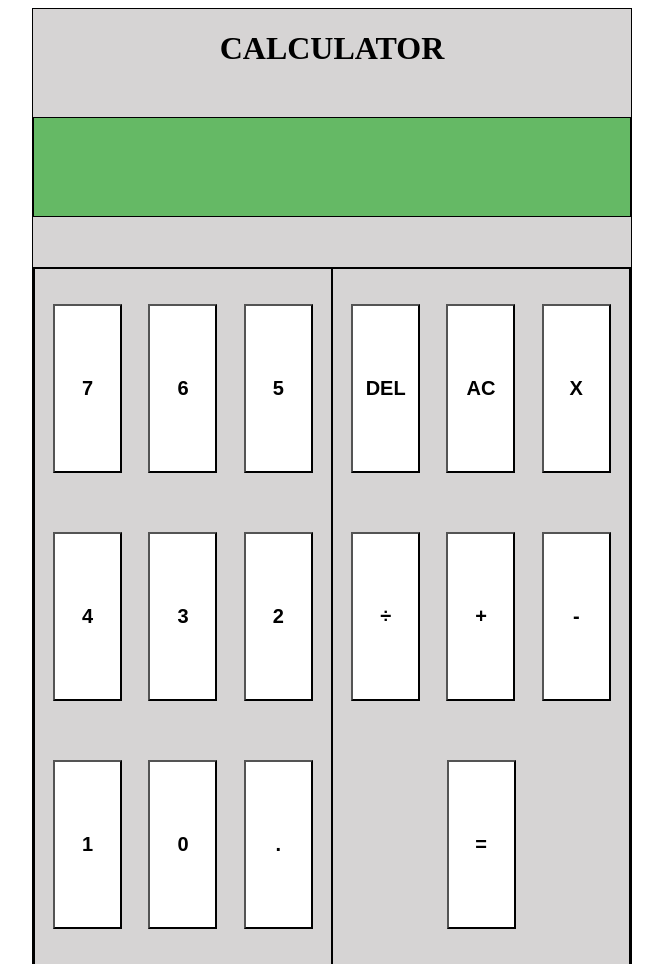
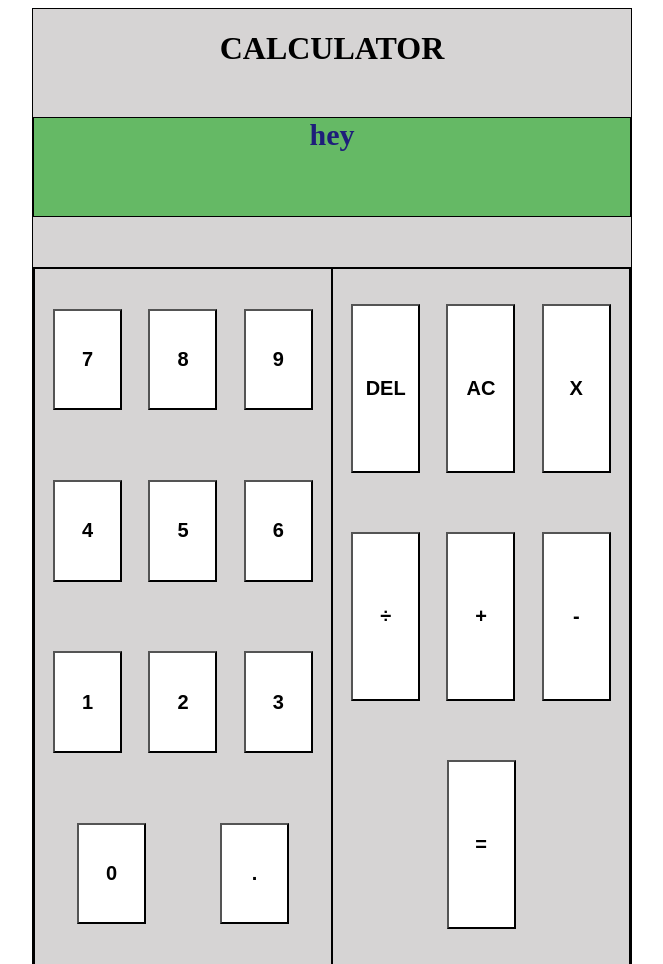
Before and after one commit to aerobis/simple-calculator, a plain HTML site: page index.html in a window 1280 px wide. Shown: the top 964 px of the page, without its empty margins (308-971 px from the left). Drawn offline with Linux system fonts and the light colour scheme.

Commit message:
Made color adjustments

```diff
--- a/index.html
+++ b/index.html
@@ -10,16 +10,18 @@
 <body>
     <div id = "main-container">
             <h1 style = "text-align: center;">CALCULATOR</h1>
-        <div id = "display"></div>
+        <div id = "display">hey</div>
         <div id = "button-container">
             <div id = "number-side">
                 <button class = "numbers">7</button>
+                <button class = "numbers">8</button>
+                <button class = "numbers">9</button>
+                <button class = "numbers">4</button>
+                <button class = "numbers">5</button>
                 <button class = "numbers">6</button>
-                <button class = "numbers">5</button>
-                <button class = "numbers">4</button>
+                <button class = "numbers">1</button>
+                <button class = "numbers">2</button>
                 <button class = "numbers">3</button>
-                <button class = "numbers">2</button>
-                <button class = "numbers">1</button>
                 <button class = "numbers">0</button>
                 <button class = "numbers">.</button>
             </div>
--- a/script.js
+++ b/script.js
@@ -0,0 +1 @@
+let display = document.querySelector("#display")
--- a/style.css
+++ b/style.css
@@ -21,9 +21,11 @@ div{
     margin-top: 50px;
     height: 10%;
     font-size: 30px;
+    font-weight: bold;
     text-align: center;
 
     background-color: rgb(101, 185, 101);
+    color: rgb(30, 30, 122);
 }
 
 #button-container{
@@ -50,10 +52,17 @@ div{
 
 
 .numbers, .operators{
-    height: 25%;
     width: 25%;
     background-color: white;
     font-weight: bold;
     font-size: 20px;
     margin: auto;
 }
+
+.operators{
+    height: 25%;
+}
+
+.numbers{
+    height: 15%
+}
```
